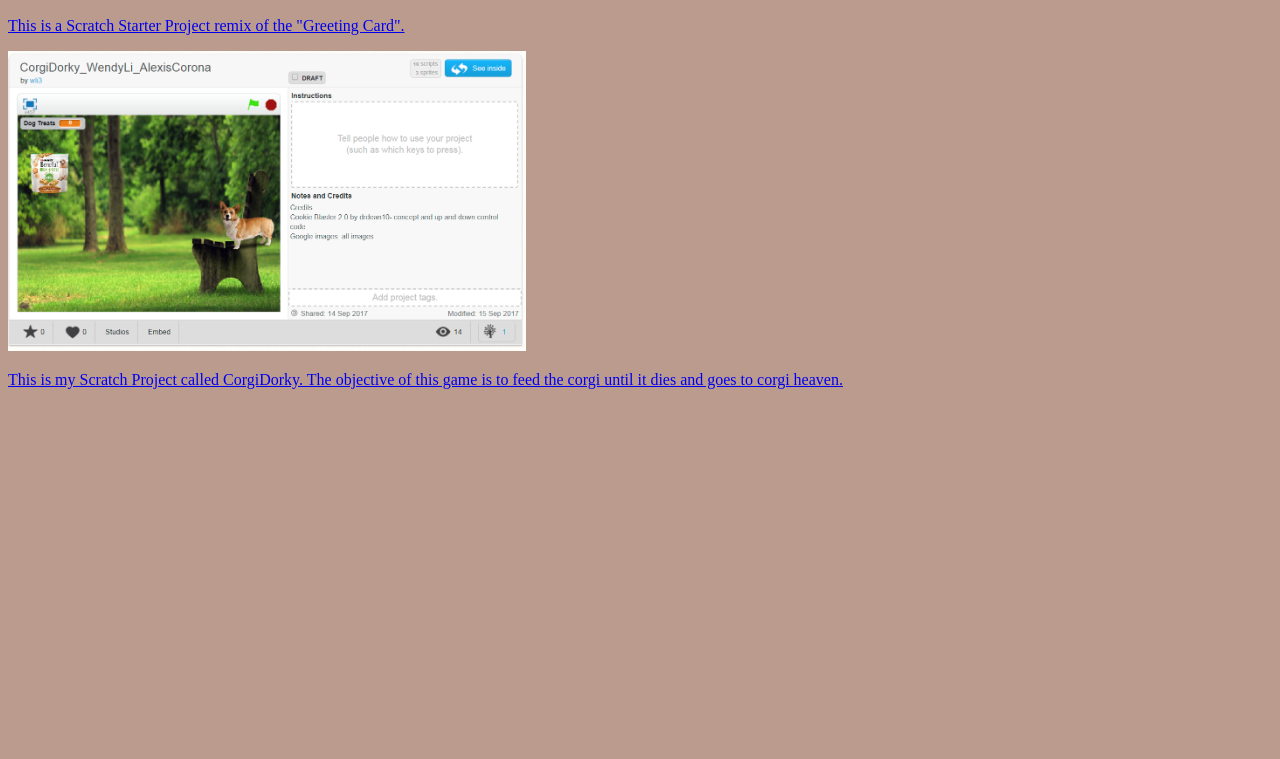
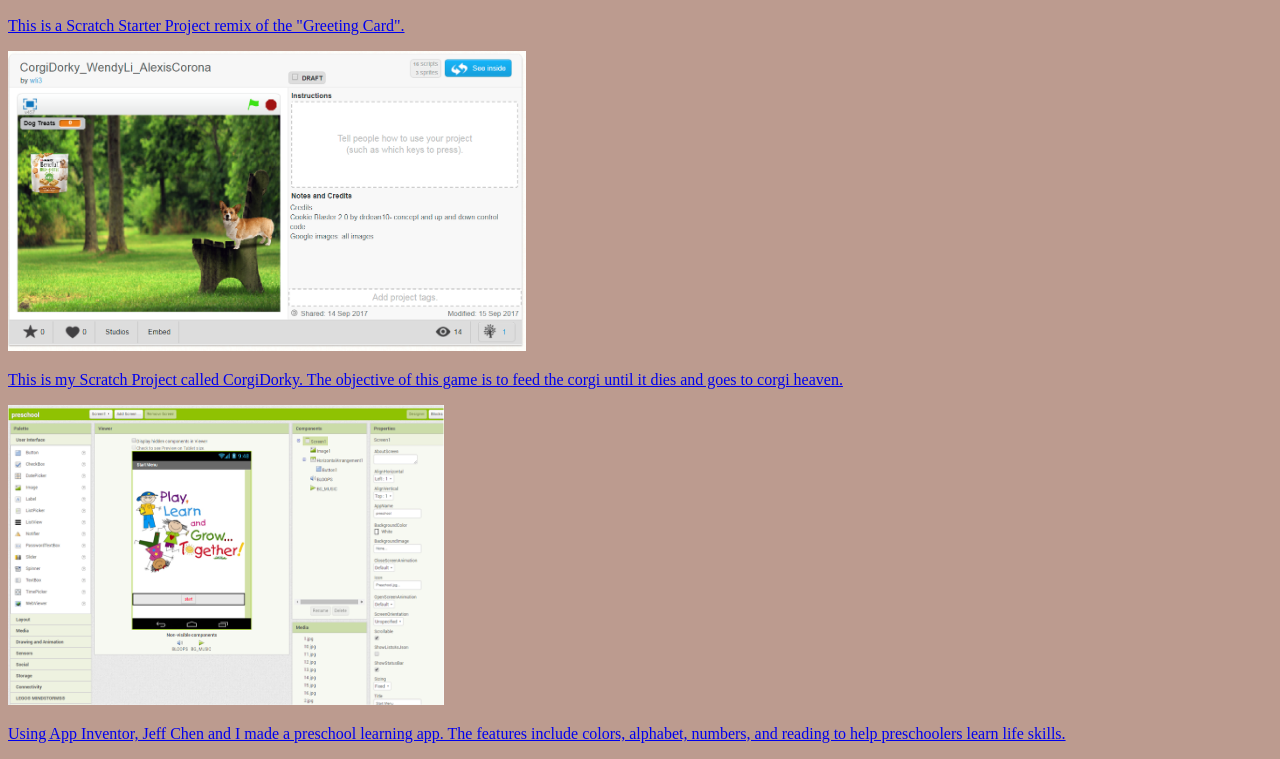
Before and after one commit to wendyli3/csp2017, a plain HTML site: page portfolio.html in a window 1280 px wide. Shown: the part 663-1422 px from the top of the page. Before the commit the page ends 1068 px from the top, so only its background shows below. Drawn offline with Linux system fonts and the light colour scheme.

Commit message:
Add files via upload

```diff
--- a/portfolio.html
+++ b/portfolio.html
@@ -18,6 +18,9 @@
     <a target="_blank" href="https://scratch.mit.edu/projects/174267721/">
     <img src="images/corgidorky.PNG" height="300">
     <p align="left"> This is my Scratch Project called CorgiDorky. The objective of this game is to feed the corgi until it dies and goes to corgi heaven. </p>
+    <a target="_blank" href="images/preschoolapp.aia" download>
+    <img src="images/preschool.png" height="300">
+    <p align="left"> Using App Inventor, Jeff Chen and I made a preschool learning app. The features include colors, alphabet, numbers, and reading to help preschoolers learn life skills. </p>
     </a>
 	  </body>
 	</html>
```
